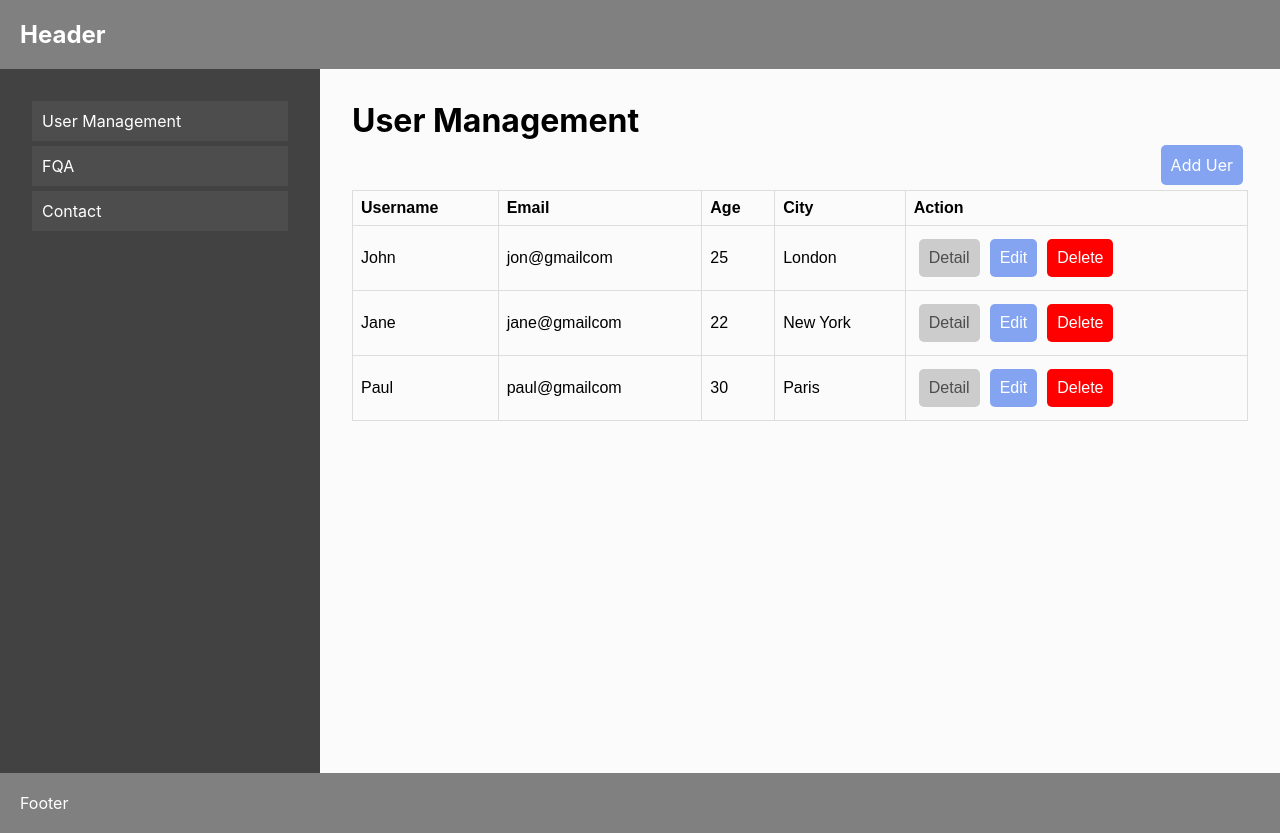
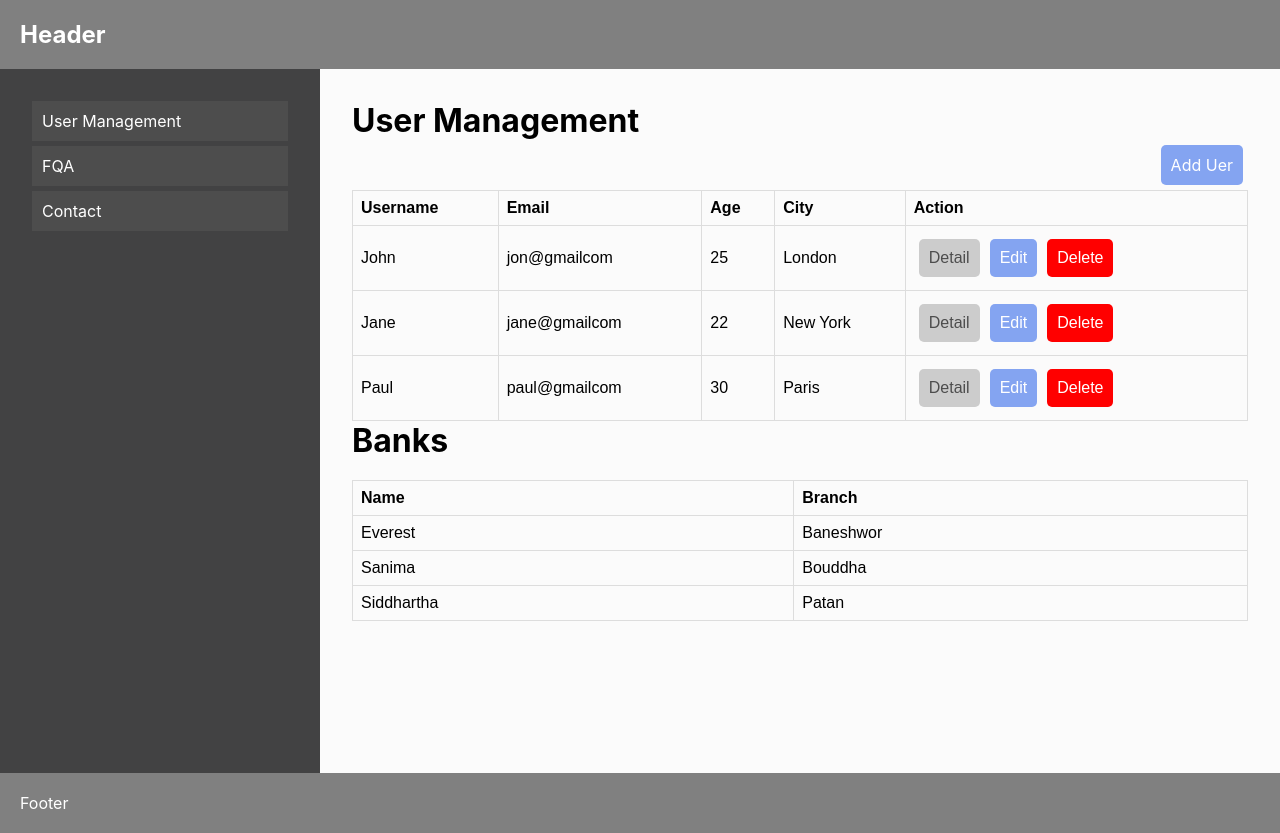
Before and after one commit to kiranmulmi/user-management-react, a React (Create React App) app: page /user-management in a window 1280 px wide. Built offline with nearby package versions, Linux system fonts and the light colour scheme.

Commit message:
Vi Table dynamic rows and columns

```diff
--- a/src/App.css
+++ b/src/App.css
@@ -16,7 +16,7 @@
   width: 20%;
   color: #ffffff;
   padding: 2.5%;
-  height: 80vh;
+  min-height: 80vh;
 }
 
 .main-body {
@@ -24,7 +24,7 @@
   background-color: #fbfbfb;
   width: 70%;
   padding: 2.5%;
-  height: 80vh;
+  min-height: 80vh;
 }
 
 .footer {
--- a/src/components/ViTable.js
+++ b/src/components/ViTable.js
@@ -7,32 +7,44 @@ const ViTable = (props) => {
             { props.header.length > 0 &&
               props.header.map((row, index) => {
                 return (
-                  <th key={index}>{row.name}</th>
+                  <th key={index}>{row.label}</th>
                 )
               })
             }
-            <th>Action</th>
+            { props.actions && props.actions.length > 0 && <th>Action</th>}
           </tr>
         </thead>
         <tbody>
-          { props.users.length > 0 &&
-              props.users.map((row, index) => {
+          { props.data.length > 0 &&
+              props.data.map((row, index) => {
                 return (
                   <tr key={index}>
-                    <td>{row.username}</td>
-                    <td>{row.email}</td>
-                    <td>{row.age}</td>
-                    <td>{row.city}</td>
-                    <td>
-                      <Link to={`/user-management/detail/${row.id}`} className="btn btn-default">Detail</Link>
-                      <Link to={`/user-management/edit/${row.id}`} className="btn">Edit</Link>
-                      <Link to={`/user-management/delete/${row.id}`} className="btn btn-danger">Delete</Link>
-                    </td>
+                    {/* body starts */}
+                    { props.header.map((header, index) => {
+                      return (
+                        <td key={index}>{row[header.key]}</td>
+                      )
+                    })}
+                    {/* body ends */}
+
+                    {/* action starts */}
+                    { props.actions && props.actions.length > 0 &&
+                      <td>
+                        {
+                          props.actions.map((action, index) => {
+                            return (
+                                <Link to={`${action.link}/${row.id}`} className={action.className} key={index}>{action.name}</Link>
+                            )
+                          })
+                        }
+                      </td>
+                    }
+                    {/* action ends */}
                   </tr>
                 )
               })
             }
-          { props.users.length === 0 &&
+          { props.data.length === 0 &&
           <tr>
             <td colSpan={4}>No records found</td>
           </tr>
--- a/src/pages/UserManagement/UserManagement.js
+++ b/src/pages/UserManagement/UserManagement.js
@@ -5,19 +5,19 @@ const UserManagement = () => {
   const header = [
     {
       key: "username",
-      name: "Username",
+      label: "Username",
     },
     {
       key: "email",
-      name: "Email",
+      label: "Email",
     },
     {
       key: "age",
-      name: "Age",
+      label: "Age",
     },
     {
       key: "city",
-      name: "City",
+      label: "City",
     }
   ]
   const data = [
@@ -55,8 +55,54 @@ const UserManagement = () => {
       <h1>User Management</h1>
       <Link to="/user-management/add" className="btn pull-right">Add Uer</Link>
       <ViTable
-        users={users}
+        data={users}
         header={header}
+        actions={[
+          {
+            name: "Detail",
+            link: "/user-management/detail",
+            className: "btn btn-default"
+          },
+          {
+            name: "Edit",
+            link: "/user-management/edit",
+            className: "btn"
+          },
+          {
+            name: "Delete",
+            link: "/user-management/delete",
+            className: "btn btn-danger"
+          }
+        ]}
+      />
+
+      <h1>Banks</h1>
+      <ViTable
+        data={[
+          {
+            "name": "Everest",
+            "branch": "Baneshwor"
+          },
+          {
+            "name": "Sanima",
+            "branch": "Bouddha"
+          },
+          {
+            "name": "Siddhartha",
+            "branch": "Patan"
+          }
+        ]}
+
+        header={[
+          {
+            "key": "name",
+            "label": "Name",
+          },
+          {
+            "key": "branch",
+            "label": "Branch"
+          }
+        ]}
       />
     </div>
   );
```
